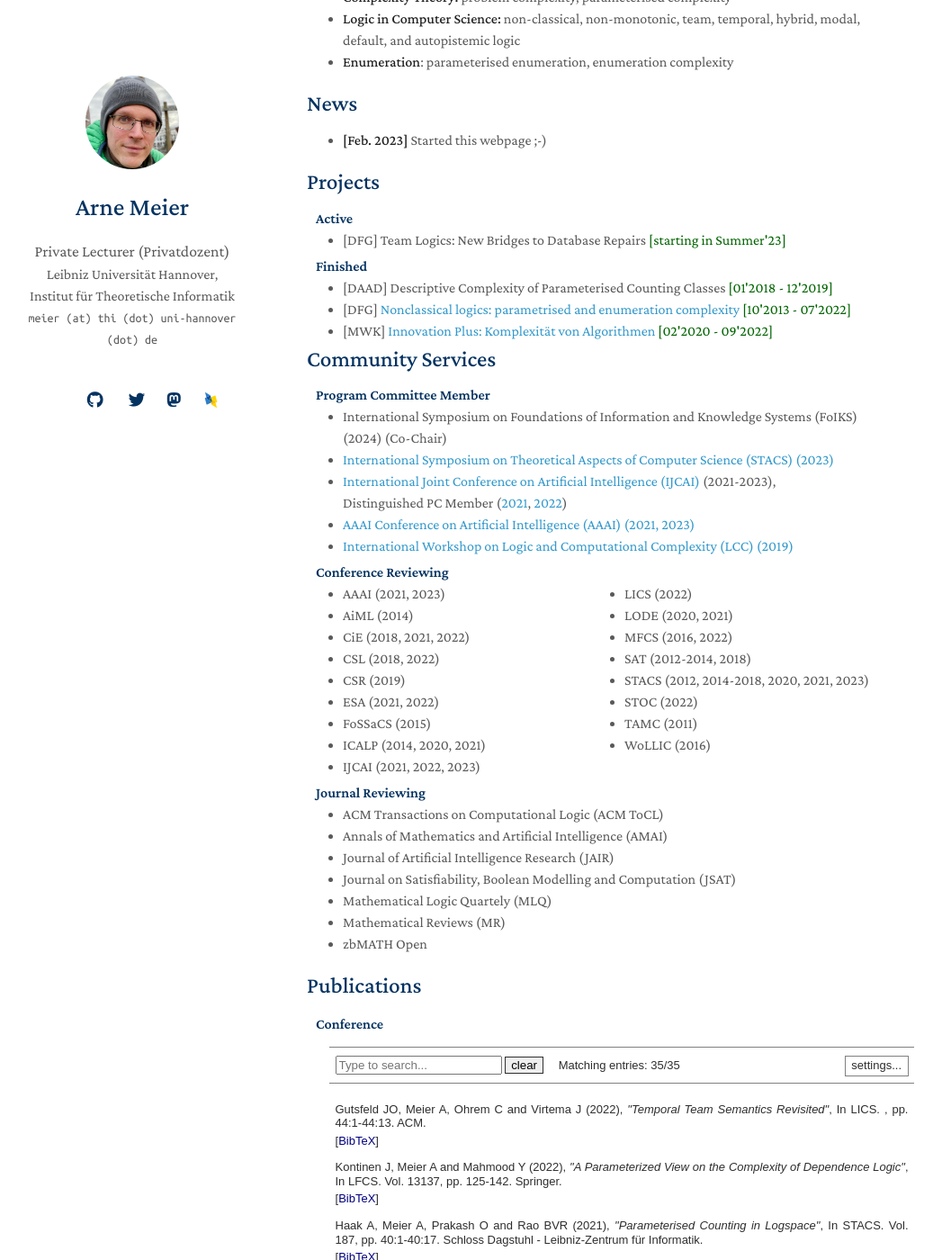
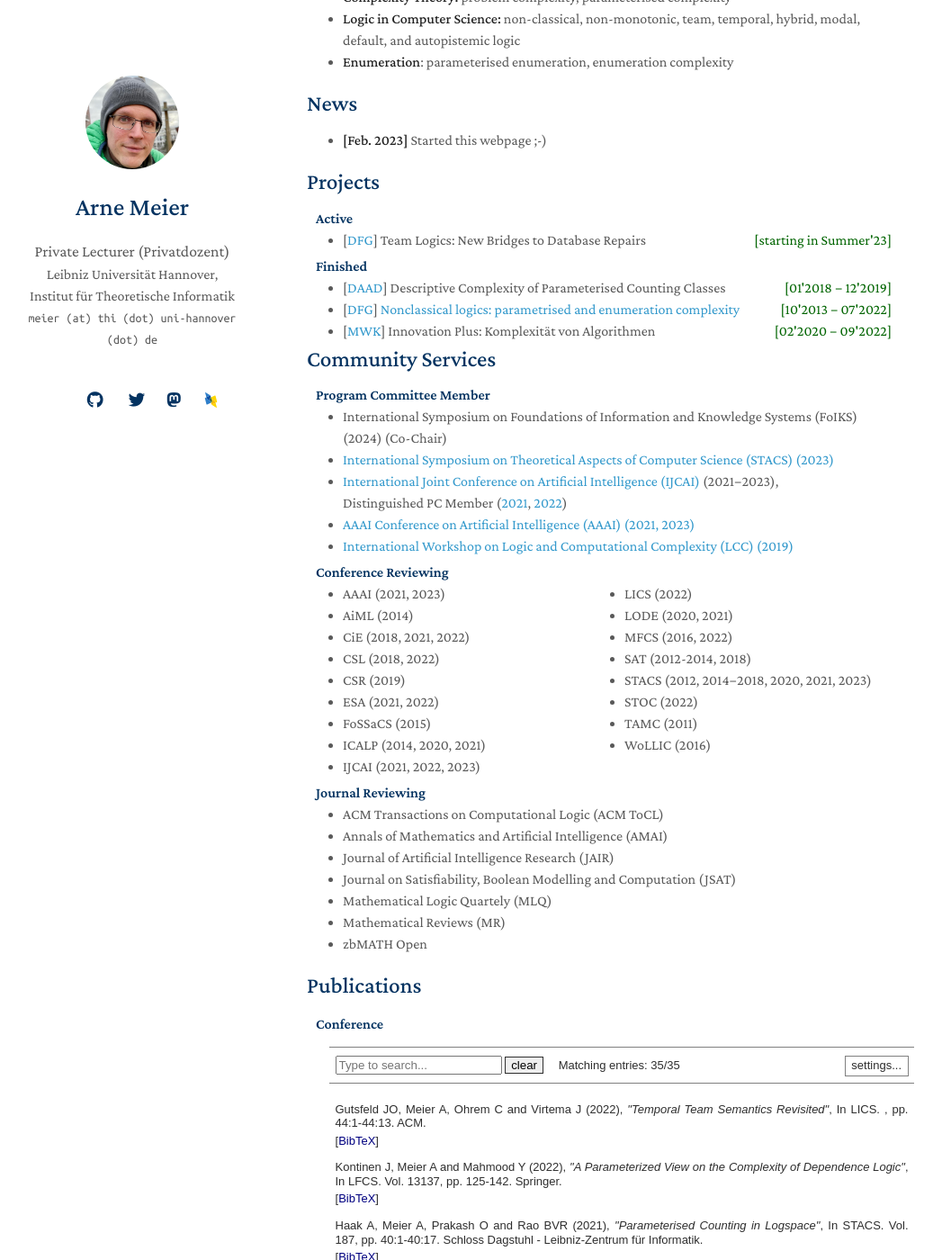
Before and after one commit to ArneMeier/ArneMeier.github.io, a Jekyll site: the page built from index.md, in a window 1280 px wide and 1400 px high, scrolled down 258 px. Shown: the whole window at 90% size, without its empty margins (129-1176 px from the left). Built offline with Jekyll 4.4.1, drawn with Linux system fonts in a browser that asks for light colours; nearby versions of some CDN libraries; a style sheet for code colours, icons or effects is not loaded; our own code applies the rules of GitHub Pages for plain Markdown files.

Commit message:
stylesheet modification for hfill

```diff
--- a/_includes/projects.md
+++ b/_includes/projects.md
@@ -3,12 +3,32 @@
 <h4 style="margin:0 10px 0;">Active</h4>
 
 <ul style="margin:0 0 5px;">
-  <li><autocolor>[DFG] Team Logics: New Bridges to Database Repairs</autocolor>  <font color="darkgreen">[starting in Summer'23]</font></li>
+  <li>
+    <div class="hfillstretch">
+      <div><autocolor>[<a href="https://www.dfg.de" target="_blank">DFG</a>] Team Logics: New Bridges to Database Repairs</autocolor></div>
+      <div><font color="darkgreen">[starting in Summer'23]</font></div>
+    </div>
+  </li>
 </ul>
 
 <h4 style="margin:0 10px 0;">Finished</h4>
 <ul style="margin:0 0 5px;">
-  <li><autocolor>[DAAD] Descriptive Complexity of Parameterised Counting Classes</autocolor>  <font color="darkgreen">[01'2018 - 12'2019]</font></li>
-  <li><autocolor>[DFG] <a href="https://gepris.dfg.de/gepris/projekt/247444366" target="_blank">Nonclassical logics: parametrised and enumeration complexity</a></autocolor>  <font color="darkgreen">[10'2013 - 07'2022]</font></li>
-  <li><autocolor>[MWK] <a href="https://www.mwk.niedersachsen.de/startseite/" target="_blank">Innovation Plus: Komplexität von Algorithmen</a></autocolor>  <font color="darkgreen">[02'2020 - 09'2022]</font></li>
+  <li>
+    <div class="hfillstretch">
+      <div><autocolor>[<a href="https://www.daad.de" target="_blank">DAAD</a>] Descriptive Complexity of Parameterised Counting Classes</autocolor></div>
+      <div><font color="darkgreen">[01'2018 &minus; 12'2019]</font></div>
+    </div>
+  </li>
+  <li>
+    <div class="hfillstretch">
+      <div><autocolor>[<a href="https://www.dfg.de" target="_blank">DFG</a>] <a href="https://gepris.dfg.de/gepris/projekt/247444366" target="_blank">Nonclassical logics: parametrised and enumeration complexity</a></autocolor></div>
+      <div><font color="darkgreen">[10'2013 &minus; 07'2022]</font></div>
+    </div>
+  </li>
+  <li>
+    <div class="hfillstretch">
+      <div><autocolor>[<a href="https://www.mwk.niedersachsen.de/startseite/" target="_blank">MWK</a>] Innovation Plus: Komplexität von Algorithmen</autocolor></div>
+      <div><font color="darkgreen">[02'2020 &minus; 09'2022]</font></div>
+    </div>
+  </li>
 </ul>
--- a/_includes/publications.md
+++ b/_includes/publications.md
@@ -11,5 +11,5 @@
 
 <h4 style="margin:0 10px 0;">Theses</h4>
 
-<iframe src="bibliography/theses.html" title="Theses Publications" style="border: none; width: 700px; height: 350px"></iframe>
+<iframe src="bibliography/theses.html" title="Theses Publications" style="border: none; width: 700px; height: 375px"></iframe>
 </div>
--- a/_includes/services.md
+++ b/_includes/services.md
@@ -5,7 +5,7 @@
 <ul style="margin:0 0 5px;">
   <li><autocolor>International Symposium on Foundations of Information and Knowledge Systems (FoIKS) (2024)</autocolor> (Co-Chair)</li>
   <li><autocolor><a href="https://www.conferences.uni-hamburg.de/event/272/">International Symposium on Theoretical Aspects of Computer Science (STACS) (2023)</a></autocolor></li>
-  <li><autocolor><a href="https://www.ijcai.org">International Joint Conference on Artificial Intelligence (IJCAI)</a> (2021-2023),<br /> Distinguished PC Member (<a href="https://twitter.com/IJCAIconf/status/1433178877782892553">2021</a>, <a href="https://twitter.com/ijcaiconf/status/1551838447450595329?s=10&t=6wYerji3d4yfMjwbLmbCyQ">2022</a>)</autocolor></li>
+  <li><autocolor><a href="https://www.ijcai.org">International Joint Conference on Artificial Intelligence (IJCAI)</a> (2021&minus;2023),<br /> Distinguished PC Member (<a href="https://twitter.com/IJCAIconf/status/1433178877782892553">2021</a>, <a href="https://twitter.com/ijcaiconf/status/1551838447450595329?s=10&t=6wYerji3d4yfMjwbLmbCyQ">2022</a>)</autocolor></li>
   <li><autocolor><a href="https://aaai.org">AAAI Conference on Artificial Intelligence (AAAI) (2021, 2023)</a></autocolor></li>
   <li><autocolor><a href="https://www.cs.swansea.ac.uk/lcc/lcc2019.html">International Workshop on Logic and Computational Complexity (LCC) (2019)</a></autocolor></li>
 </ul>
@@ -26,7 +26,7 @@
   <li><autocolor>LODE</autocolor> (2020, 2021)</li>
   <li><autocolor>MFCS</autocolor> (2016, 2022)</li>
   <li><autocolor>SAT (2012-2014, 2018)</autocolor></li>
-  <li><autocolor>STACS</autocolor> (2012, 2014-2018, 2020, 2021, 2023)</li>
+  <li><autocolor>STACS</autocolor> (2012, 2014&minus;2018, 2020, 2021, 2023)</li>
   <li><autocolor>STOC</autocolor> (2022)</li>
   <li><autocolor>TAMC</autocolor> (2011)</li>
   <li><autocolor>WoLLIC</autocolor> (2016)</li>
--- a/_sass/minimal-light.scss
+++ b/_sass/minimal-light.scss
@@ -619,3 +619,8 @@ footer {
   display:none;
   font-family: monospace;
 }
+
+.hfillstretch {
+  display: flex;
+  justify-content: space-between;
+}
```
